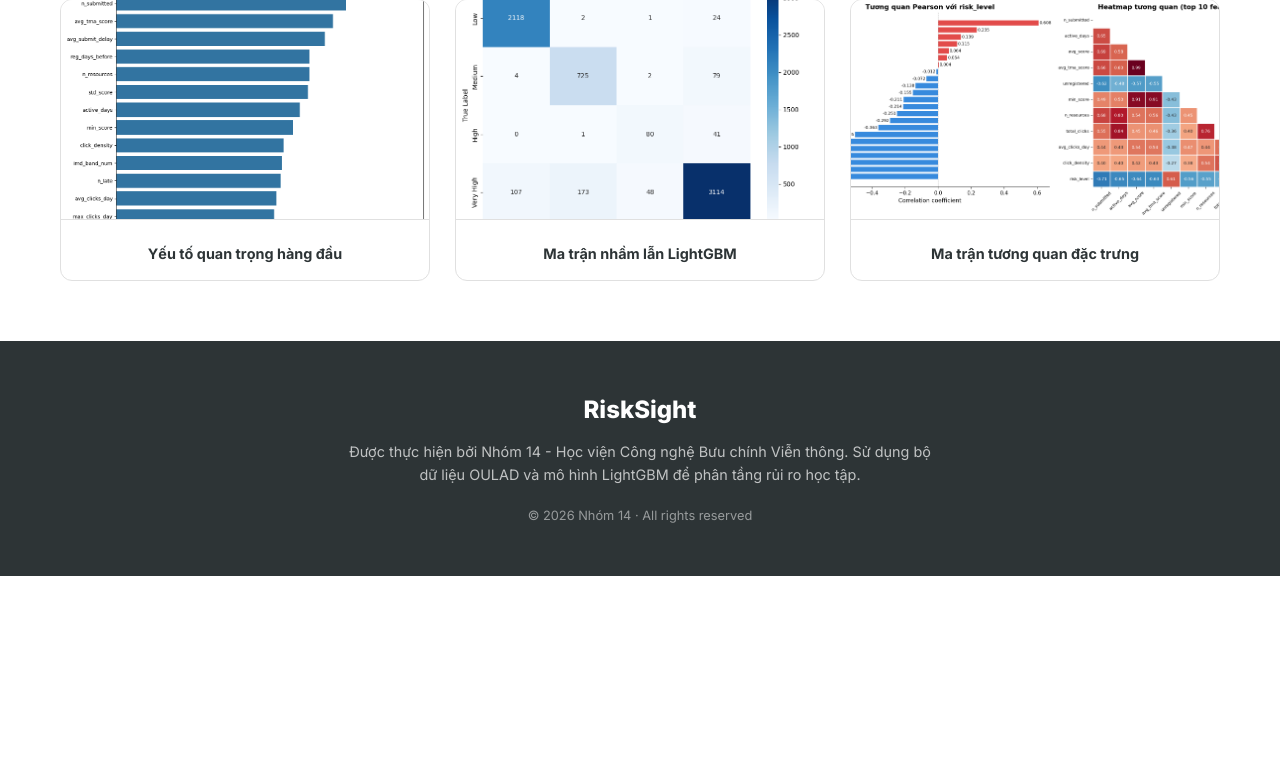
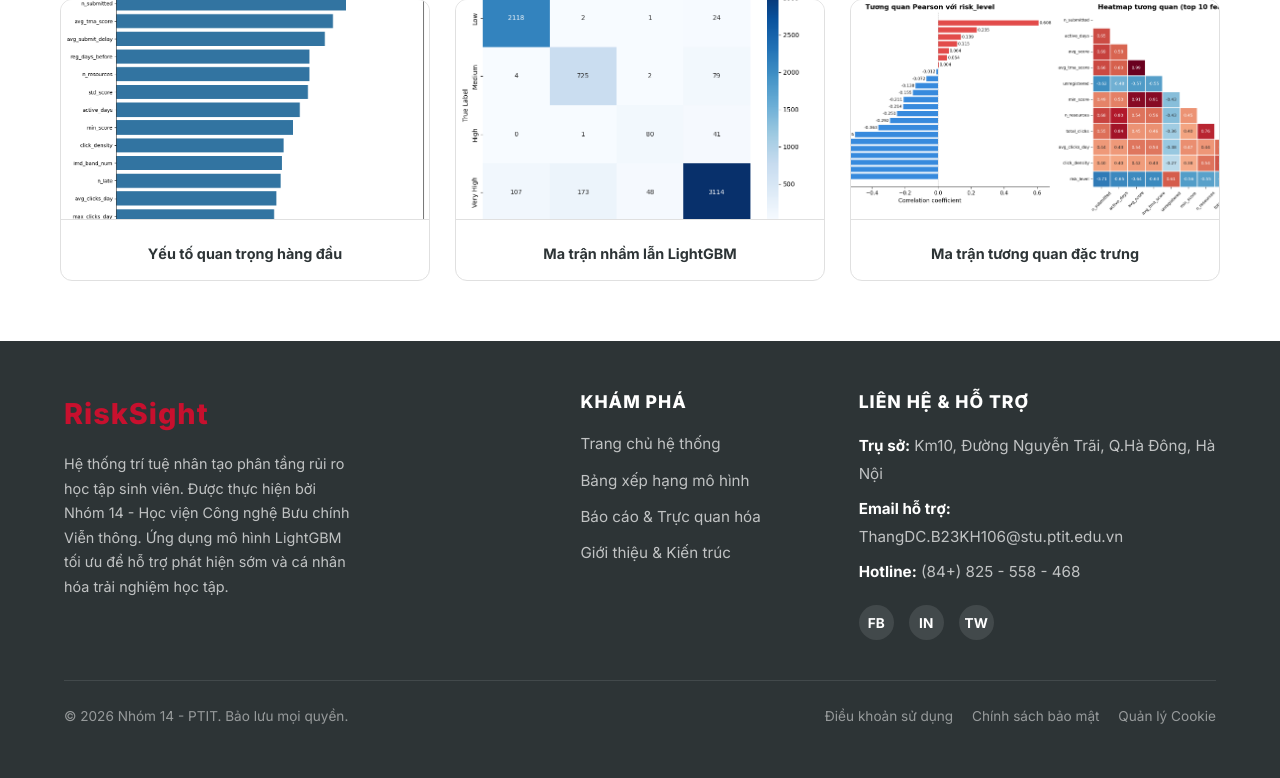
Before and after one commit to damchienthang/student-risk-stratification-system, a FastAPI app: page / in a window 1280 px wide. Shown: the part 2630-3408 px from the top of the page. Before the commit the page ends 3206 px from the top, so only its background shows below. Run offline with FastAPI, Linux system fonts and the light colour scheme.

Commit message:
Chỉnh footer

```diff
--- a/src/web/templates/components/footer.html
+++ b/src/web/templates/components/footer.html
@@ -1,11 +1,155 @@
 <!-- ── FOOTER ─────────────────────────────────────────────── -->
+<style>
+  .footer-grid {
+    display: grid;
+    grid-template-columns: 2fr 1fr 1.5fr;
+    gap: 40px;
+    text-align: left;
+    margin-bottom: 40px;
+  }
+
+  @media (max-width: 768px) {
+    .footer-grid {
+      grid-template-columns: 1fr;
+      text-align: center;
+    }
+  }
+
+  .footer-heading {
+    color: #fff;
+    font-size: 1.1rem;
+    font-weight: 800;
+    margin-bottom: 20px;
+    text-transform: uppercase;
+    letter-spacing: 1px;
+  }
+
+  .footer-links {
+    list-style: none;
+    padding: 0;
+    margin: 0;
+  }
+
+  .footer-links li {
+    margin-bottom: 12px;
+  }
+
+  .footer-links a {
+    color: rgba(255, 255, 255, 0.7);
+    text-decoration: none;
+    transition: color 0.3s;
+    font-size: 0.95rem;
+  }
+
+  .footer-links a:hover {
+    color: var(--primary);
+  }
+
+  .footer-contact {
+    color: rgba(255, 255, 255, 0.7);
+    font-size: 0.95rem;
+    line-height: 1.8;
+  }
+
+  .footer-contact strong {
+    color: #fff;
+  }
+
+  .footer-bottom {
+    border-top: 1px solid rgba(255, 255, 255, 0.1);
+    padding-top: 25px;
+    display: flex;
+    justify-content: space-between;
+    align-items: center;
+    font-size: 0.85rem;
+    color: rgba(255, 255, 255, 0.5);
+  }
+
+  @media (max-width: 768px) {
+    .footer-bottom {
+      flex-direction: column;
+      gap: 15px;
+    }
+  }
+
+  .footer-bottom-links a {
+    color: rgba(255, 255, 255, 0.5);
+    text-decoration: none;
+    margin-left: 15px;
+    transition: color 0.3s;
+  }
+
+  .footer-bottom-links a:hover {
+    color: #fff;
+  }
+
+  .footer-brand {
+    font-size: 1.8rem;
+    font-weight: 900;
+    color: var(--primary);
+    margin-bottom: 15px;
+    display: inline-block;
+    letter-spacing: 1px;
+  }
+</style>
+
 <footer class="footer">
-  <div class="container">
-    <span class="footer-logo">RiskSight</span>
-    <p class="footer-text">Được thực hiện bởi Nhóm 14 - Học viện Công nghệ Bưu chính Viễn thông. Sử dụng bộ dữ
-      liệu OULAD và mô hình LightGBM để phân tầng rủi ro học tập.</p>
-    <div style="margin-top: 20px; font-size: 0.8rem; opacity: 0.5;">
-      &copy; 2026 Nhóm 14 · All rights reserved
+  <div style="width: 100%; padding: 0 5%;">
+    <div class="footer-grid">
+      <!-- Column 1: Brand -->
+      <div>
+        <span class="footer-brand">RiskSight</span>
+        <p class="footer-text" style="max-width: 60%; margin: 0; text-align: left; opacity: 0.7; line-height: 1.7;">
+          Hệ thống trí tuệ nhân tạo phân tầng rủi ro học tập sinh viên. Được thực hiện bởi Nhóm 14 - Học viện Công nghệ
+          Bưu chính Viễn thông. Ứng dụng mô hình LightGBM tối ưu để hỗ trợ phát hiện sớm và cá nhân hóa trải nghiệm học
+          tập.
+        </p>
+      </div>
+
+      <!-- Column 2: Links -->
+      <div>
+        <h4 class="footer-heading">Khám Phá</h4>
+        <ul class="footer-links">
+          <li><a href="/">Trang chủ hệ thống</a></li>
+          <li><a href="/#model">Bảng xếp hạng mô hình</a></li>
+          <li><a href="/#visuals">Báo cáo & Trực quan hóa</a></li>
+          <li><a href="/about">Giới thiệu & Kiến trúc</a></li>
+        </ul>
+      </div>
+
+      <!-- Column 3: Contact -->
+      <div>
+        <h4 class="footer-heading">Liên Hệ & Hỗ Trợ</h4>
+        <div class="footer-contact">
+          <div style="margin-bottom: 8px;"><strong>Trụ sở:</strong> Km10, Đường Nguyễn Trãi, Q.Hà Đông, Hà Nội</div>
+          <div style="margin-bottom: 8px;"><strong>Email hỗ trợ:</strong> ThangDC.B23KH106@stu.ptit.edu.vn</div>
+          <div style="margin-bottom: 8px;"><strong>Hotline:</strong> (84+) 825 - 558 - 468</div>
+          <div style="margin-top: 20px; display: flex; gap: 15px;">
+            <a href="javascript:void(0)"
+              style="display: flex; align-items: center; justify-content: center; width: 35px; height: 35px; background: rgba(255,255,255,0.1); border-radius: 50%; color: white; text-decoration: none; font-weight: bold; font-size: 0.85rem; transition: background 0.3s;"
+              onmouseover="this.style.background='var(--primary)'"
+              onmouseout="this.style.background='rgba(255,255,255,0.1)'">FB</a>
+            <a href="javascript:void(0)"
+              style="display: flex; align-items: center; justify-content: center; width: 35px; height: 35px; background: rgba(255,255,255,0.1); border-radius: 50%; color: white; text-decoration: none; font-weight: bold; font-size: 0.85rem; transition: background 0.3s;"
+              onmouseover="this.style.background='var(--primary)'"
+              onmouseout="this.style.background='rgba(255,255,255,0.1)'">IN</a>
+            <a href="javascript:void(0)"
+              style="display: flex; align-items: center; justify-content: center; width: 35px; height: 35px; background: rgba(255,255,255,0.1); border-radius: 50%; color: white; text-decoration: none; font-weight: bold; font-size: 0.85rem; transition: background 0.3s;"
+              onmouseover="this.style.background='var(--primary)'"
+              onmouseout="this.style.background='rgba(255,255,255,0.1)'">TW</a>
+          </div>
+        </div>
+      </div>
+    </div>
+
+    <!-- Bottom Bar -->
+    <div class="footer-bottom">
+      <div>&copy; 2026 Nhóm 14 - PTIT. Bảo lưu mọi quyền.</div>
+      <div class="footer-bottom-links">
+        <a href="javascript:void(0)">Điều khoản sử dụng</a>
+        <a href="javascript:void(0)">Chính sách bảo mật</a>
+        <a href="javascript:void(0)">Quản lý Cookie</a>
+      </div>
     </div>
   </div>
 </footer>
--- a/src/web/templates/pages/home/index.html
+++ b/src/web/templates/pages/home/index.html
@@ -390,6 +390,15 @@
     </div>
   </div>
 </section>
+
+<!-- IMAGE MODAL -->
+<div class="modal-overlay hidden" id="modalOverlay" onclick="closeModal()" style="display: flex;">
+  <div class="modal-box" onclick="event.stopPropagation()" style="text-align: center; background: transparent; box-shadow: none; padding: 0;">
+    <button class="modal-close" onclick="closeModal()" style="color: white; background: rgba(0,0,0,0.5); border-radius: 50%; width: 40px; height: 40px; right: -20px; top: -20px; display: flex; align-items: center; justify-content: center; z-index: 10;">✕</button>
+    <img id="modalImg" src="" alt="Modal Image" style="max-width: 100%; max-height: 80vh; border-radius: 8px; box-shadow: 0 10px 30px rgba(0,0,0,0.5); object-fit: contain;">
+    <h3 id="modalTitle" style="color: white; margin-top: 15px; font-weight: 700; text-shadow: 0 2px 4px rgba(0,0,0,0.5);"></h3>
+  </div>
+</div>
 {% endblock %}
 
 {% block extra_js %}
```
Also changed, not shown: 1 other file.
